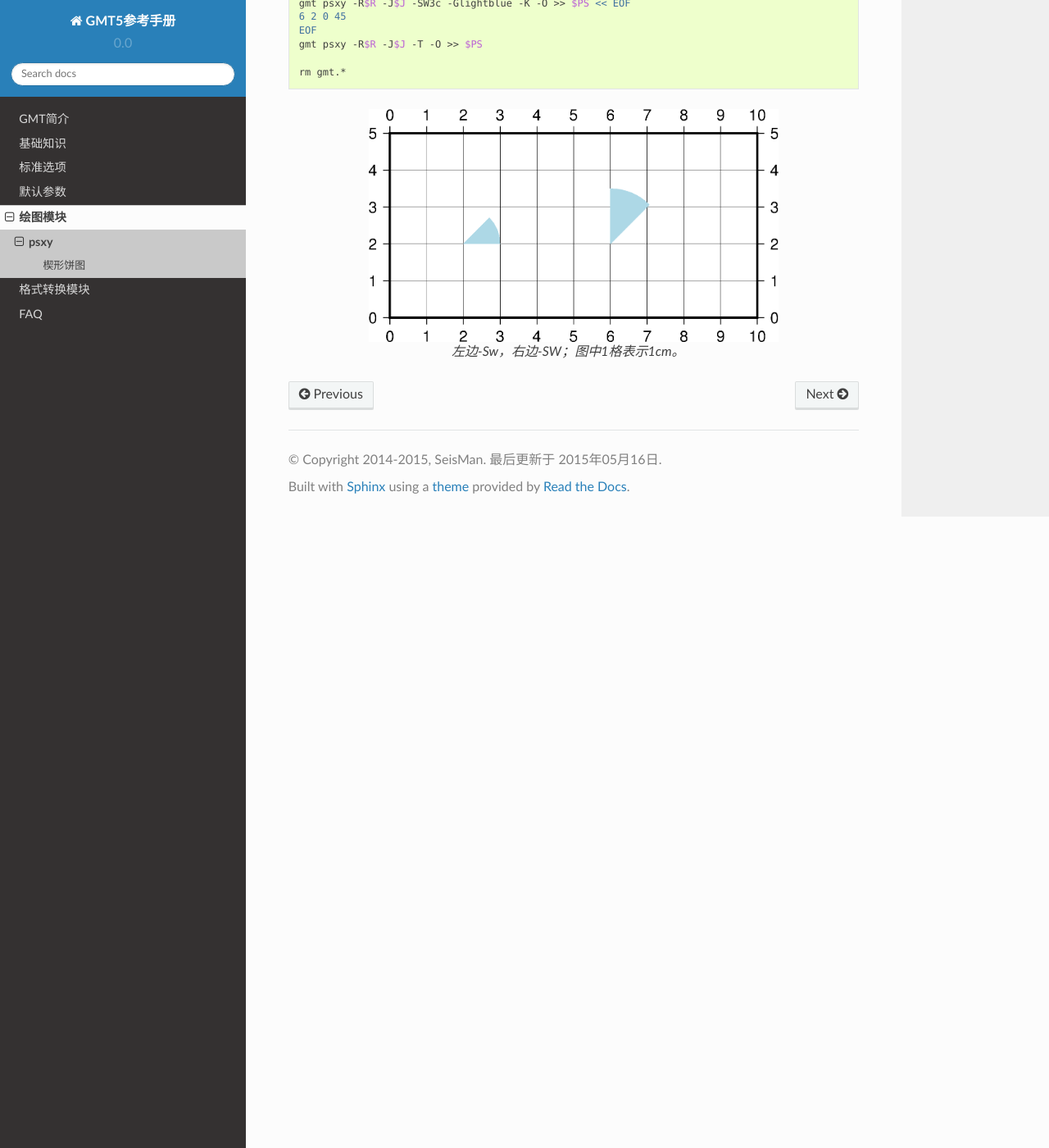
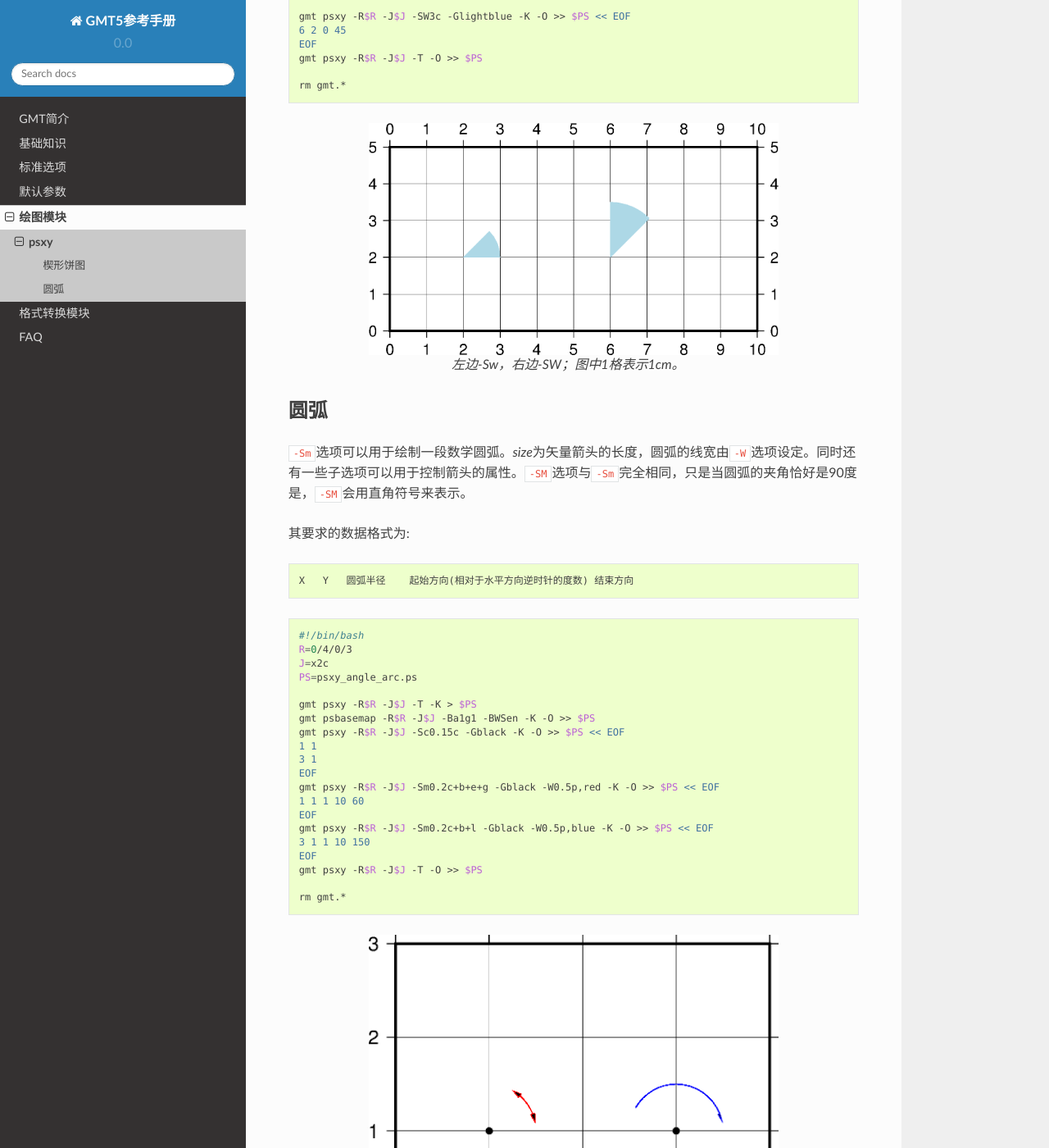
Before and after one commit to seisman/GMT5_Docs, a Sphinx documentation site: the page built from source/psxy.rst, in a window 1280 px wide and 1400 px high, scrolled down 865 px. Shown: the whole window at 82% size. Built offline with Sphinx 7.4.7 and the Read the Docs theme 2.0.0, drawn with Linux system fonts in a browser that asks for light colours; some of the changed text lies outside the part shown.

Commit message:
add math angle arc

```diff
--- a/source/psxy.rst
+++ b/source/psxy.rst
@@ -32,7 +32,8 @@ angles，而\ ``-Sw``\ 指定的方向则会保存不变。
    J=x1c
    PS=psxy_pie_wedge.ps
 
-   gmt psbasemap -R$R -J$J -Ba1g1 -K > $PS
+   gmt psxy -R$R -J$J -T -K > $PS
+   gmt psbasemap -R$R -J$J -Ba1g1 -K -O >> $PS
    gmt psxy -R$R -J$J -Sw2c -Glightblue -K -O >> $PS << EOF
    2 2 0 45
    EOF
@@ -50,3 +51,40 @@ angles，而\ ``-Sw``\ 指定的方向则会保存不变。
    :alt: psxy pie wedge
 
    左边-Sw，右边-SW；图中1格表示1cm。
+
+圆弧
+----
+
+``-Sm``\ 选项可以用于绘制一段数学圆弧。\ *size*\ 为矢量箭头的长度，圆弧的线宽由\ ``-W``\ 选项设定。同时还有一些子选项可以用于控制箭头的属性。\ ``-SM``\ 选项与\ ``-Sm``\ 完全相同，只是当圆弧的夹角恰好是90度是，\ ``-SM``\ 会用直角符号来表示。
+
+其要求的数据格式为::
+
+    X   Y   圆弧半径    起始方向(相对于水平方向逆时针的度数) 结束方向
+
+.. code-block:: bash
+
+   #!/bin/bash
+   R=0/4/0/3
+   J=x2c
+   PS=psxy_angle_arc.ps
+
+   gmt psxy -R$R -J$J -T -K > $PS
+   gmt psbasemap -R$R -J$J -Ba1g1 -BWSen -K -O >> $PS
+   gmt psxy -R$R -J$J -Sc0.15c -Gblack -K -O >> $PS << EOF
+   1 1
+   3 1
+   EOF
+   gmt psxy -R$R -J$J -Sm0.2c+b+e+g -Gblack -W0.5p,red -K -O >> $PS << EOF
+   1 1 1 10 60
+   EOF
+   gmt psxy -R$R -J$J -Sm0.2c+b+l -Gblack -W0.5p,blue -K -O >> $PS << EOF
+   3 1 1 10 150
+   EOF
+   gmt psxy -R$R -J$J -T -O >> $PS
+
+   rm gmt.*
+
+.. figure:: /images/psxy_angle_arc.*
+   :width: 500px
+   :align: center
+   :alt: psxy angle arc
```
Also changed, not shown: source/images/psxy_angle_arc.png (added), 1 other file.
